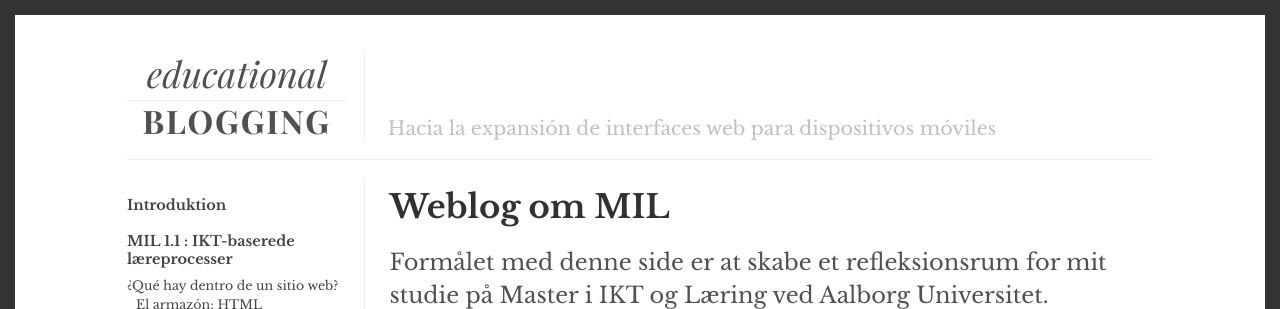
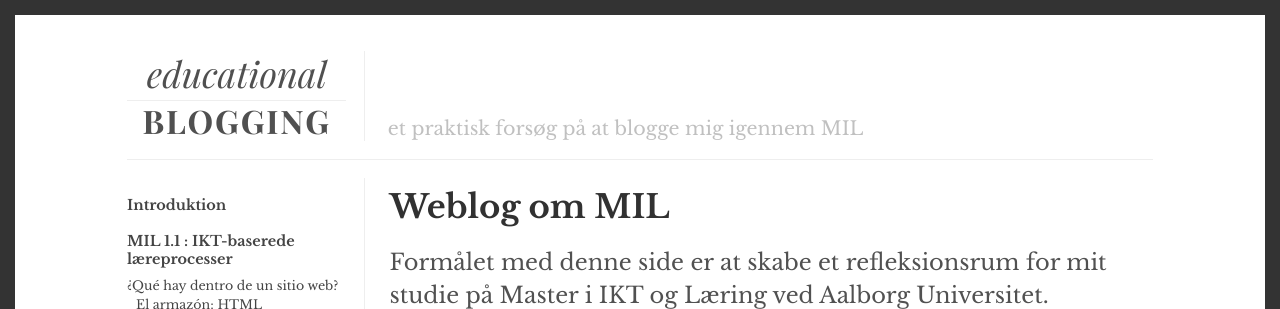
Before and after one commit to alexanderrae/educational-blogging, a Jekyll site: the page built from index.html, in a window 1280 px wide. Shown: the top 309 px of the page. Built offline with Jekyll 4.4.1, drawn with Linux system fonts in a browser that asks for light colours; the list of posts is cut into pages by our own code.

Commit message:
Updated Config

```diff
--- a/_config.yml
+++ b/_config.yml
@@ -1,6 +1,6 @@
 ---
-title: Multiplicidad Digital
-timezone: UTC
+title: educational blogging
+timezone: Europe/Copenhagen
 collections:
   capitulos:
     title: Capitulos
@@ -18,13 +18,13 @@
     type: capitulos
   values:
     layout: capitulo
-tagline: Hacia la expansión de interfaces web para dispositivos móviles
+tagline: et praktisk forsøg på at blogge mig igennem MIL
 url: http://alexanderrae.github.io
 paginate: 1
 baseurl: "/"
 sass:
   sass_dir: _sass
-  style: :compressed
+  style: compressed
 author:
   name: Alexander Råe
   url: https://alexanderrae.github.io
```
